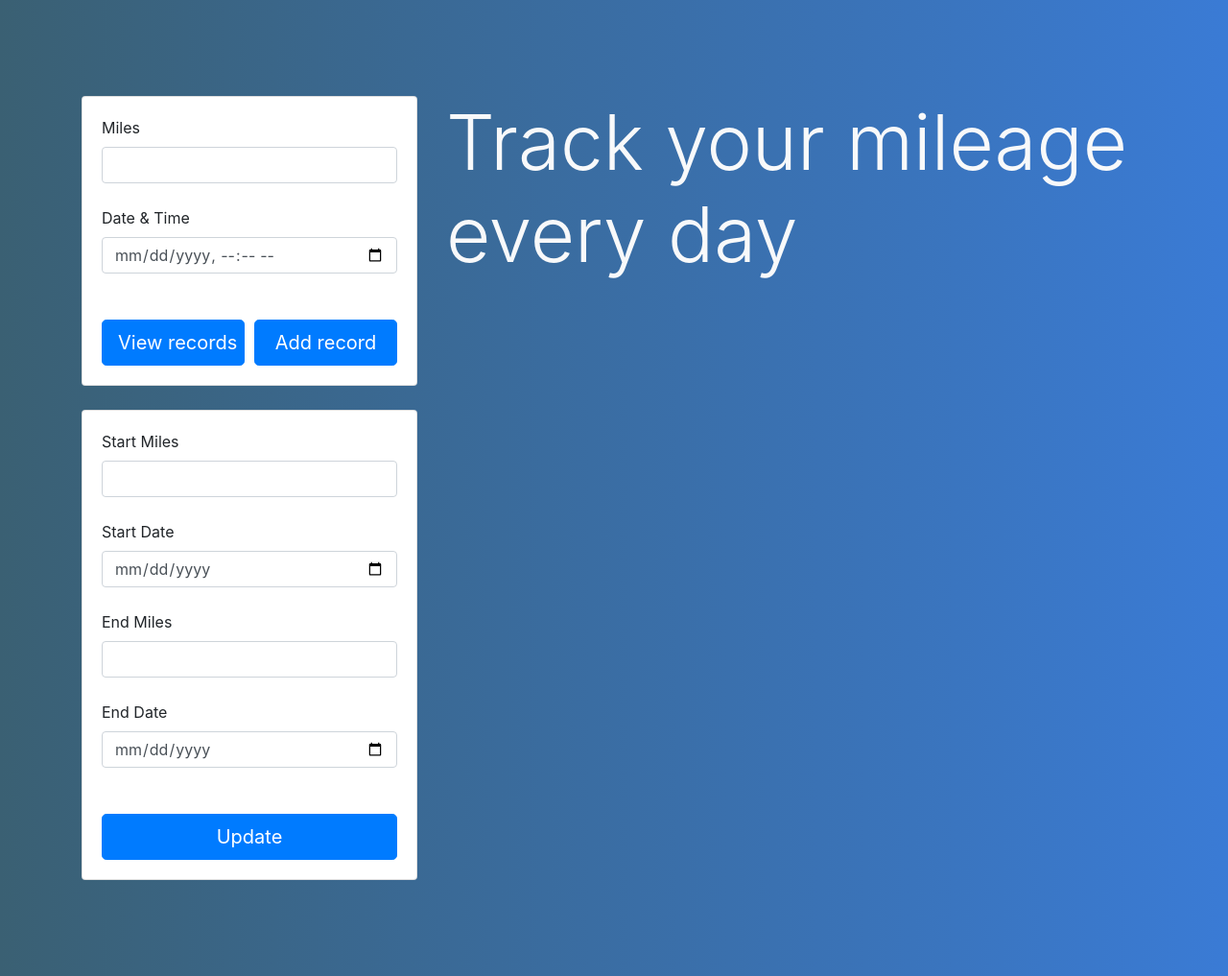
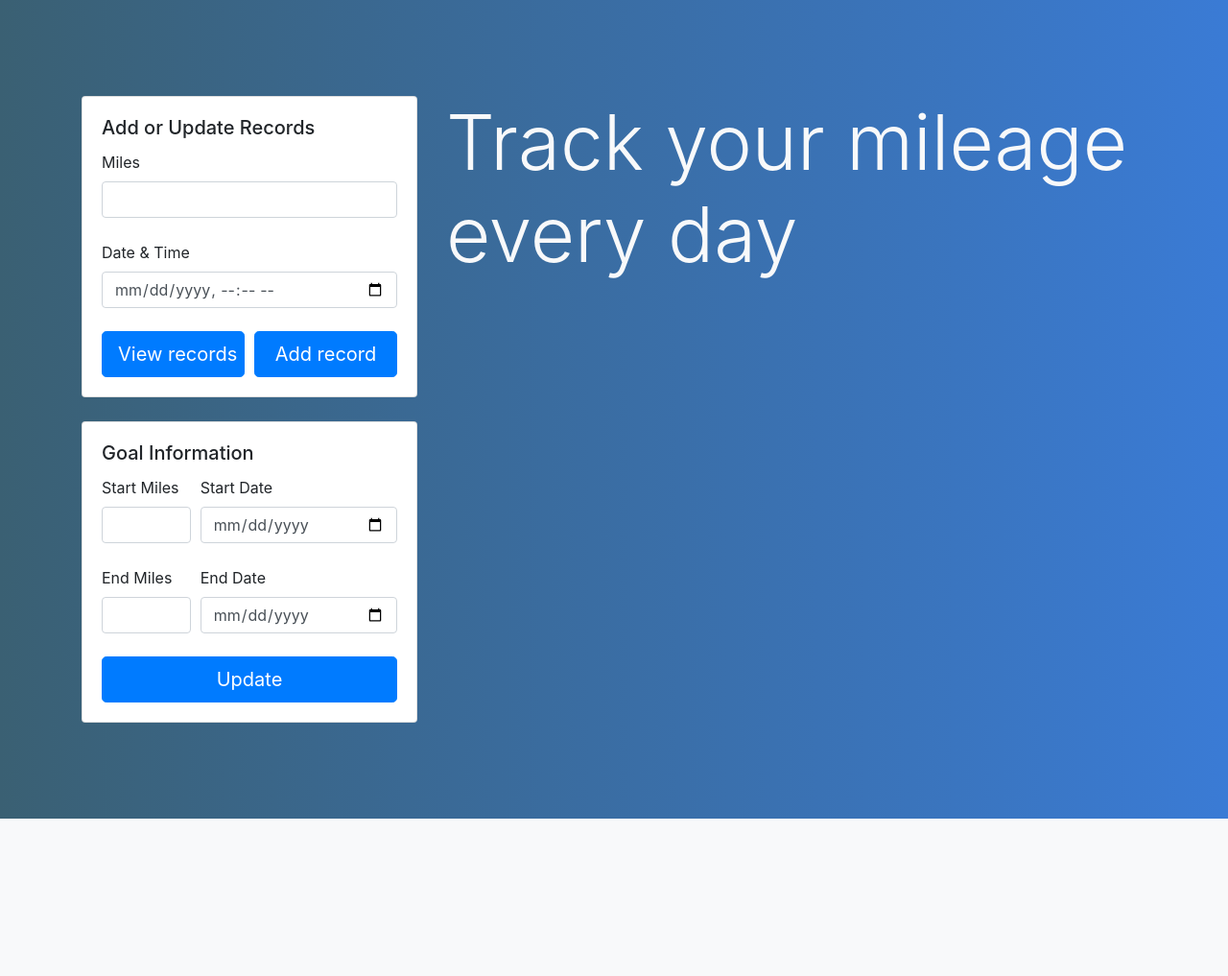
Before and after one commit to jakebrehm/manymiles-v1, a Flask app: page /app in a window 1280 px wide. Shown: the part 57-1074 px from the top of the page at 96% size. After the commit the page ends 910 px from the top, so only its background shows below. Run offline with Flask 3, Linux system fonts and the light colour scheme; the visitor is signed in with stand-in values (Sample User, id 1); parts of the project's set-up code (start-up, migrations or seed data) failed here and were passed over; some libraries are stand-ins or nearby versions.

Commit message:
Styled the records and goal information cards.

```diff
--- a/mileage_tracker/templates/home.html
+++ b/mileage_tracker/templates/home.html
@@ -29,14 +29,12 @@
             <div class="col-md-4">
                 <div class="card mt-100">
                     <div class="card-body">
+                        <h5 class="card-title">Add or Update Records</h5>
                         <form method="post" action="/">
                             <label>Miles</label>
                             <input type="number" class="form-control" name="start-miles"><br>
                             <label>Date & Time</label><br>
-                            <input type="datetime-local" class="form-control" name="start-date"><br><br>
-                            <!-- <input type="submit" class="btn btn-primary btn-block btn-lg" value="View records"><br>
-                            <input type="submit" class="btn btn-primary btn-block btn-lg" value="Add record"> -->
-
+                            <input type="datetime-local" class="form-control" name="start-date"><br>
                             <div class="row">
                                 <div class="col-sm-6 gutter-5">
                                     <input type="submit" class="btn btn-primary btn-block btn-lg" value="View records">
@@ -45,21 +43,34 @@
                                     <input type="submit" class="btn btn-primary btn-block btn-lg" value="Add record">
                                 </div>
                             </div>
-
                         </form>
                     </div>
                 </div>
+
                 <div class="card mt-25 mb-100">
                     <div class="card-body">
+                        <h5 class="card-title">Goal Information</h5>
                         <form method="post" action="/">
+                            <div class="row">
+                                <div class="col-sm-4 gutter-5">
                                     <label>Start Miles</label>
                                     <input type="number" class="form-control" name="start-miles"><br>
+                                </div>
+                                <div class="col-sm-8 gutter-5">
                                     <label>Start Date</label><br>
                                     <input type="date" class="form-control" name="start-date"><br>
+                                </div>
+                            </div>
+                            <div class="row">
+                                <div class="col-sm-4 gutter-5">
                                     <label>End Miles</label>
                                     <input type="number" class="form-control" name="end-miles"><br>
+                                </div>
+                                <div class="col-sm-8 gutter-5">
                                     <label>End Date</label><br>
-                            <input type="date" class="form-control" name="end-date"><br><br>
+                                    <input type="date" class="form-control" name="end-date"><br>
+                                </div>
+                            </div>
                             <input type="submit" class="btn btn-primary btn-block btn-lg" value="Update">
                         </form>
                     </div>
```
Lines whose indentation alone changed are shown as unchanged.
